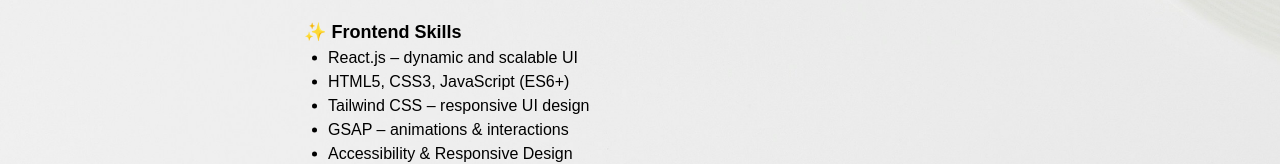
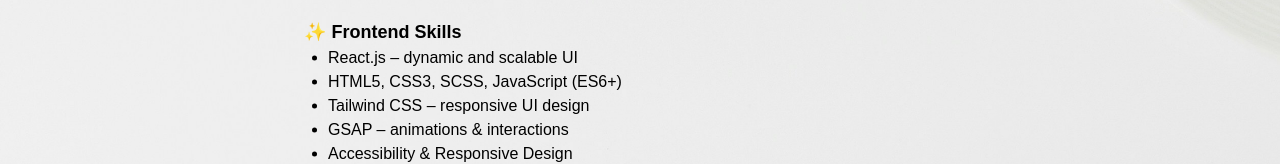
Before and after one commit to greatefekodo/Portfolio, a React (Vite) app: page / in a window 1280 px wide. Shown: the part 484-648 px from the top of the page. Built offline with nearby package versions, Linux system fonts and the light colour scheme.

Commit message:
Updated some details

```diff
--- a/src/Section/About.jsx
+++ b/src/Section/About.jsx
@@ -164,7 +164,7 @@
               <h3 className="text-lg font-semibold">✨ Frontend Skills</h3>
               <ul className="list-disc pl-6">
                 <li>React.js – dynamic and scalable UI</li>
-                <li>HTML5, CSS3, JavaScript (ES6+)</li>
+                <li>HTML5, CSS3, SCSS, JavaScript (ES6+)</li>
                 <li>Tailwind CSS – responsive UI design</li>
                 <li>GSAP – animations & interactions</li>
                 <li>Accessibility & Responsive Design</li>
--- a/src/Section/ProjectDetails.jsx
+++ b/src/Section/ProjectDetails.jsx
@@ -32,7 +32,7 @@
       "JWT",
       "Amazon S3",
       "Amazon RDS",
-      "Amazon EC2",
+      "Render for Backend deployment",
       "Stripe payment",
     ],
     Github: "https://github.com/greatefekodo/Ecommerce_SpringBoot-Frontend",
```
